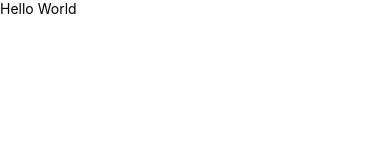
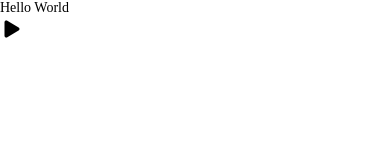
Before and after one commit to krishna-nayak/insta_clone, a React Native app: screen / in a window 390 px wide. Shown: the top 160 px of the page. Built offline with nearby package versions, Linux system fonts and the light colour scheme.

Commit message:
mission success ✅

```diff
--- a/App.js
+++ b/App.js
@@ -8,14 +8,15 @@
   Text,
   View,
 } from 'react-native';
-
+import Icon from 'react-native-vector-icons/Ionicons';
 const App = () => {
   return (
     <SafeAreaView>
       <StatusBar barStyle={'light-content'} />
       <ScrollView contentInsetAdjustmentBehavior="automatic">
         <View>
-          <Text>Hello World</Text>
+          <Text style={{fontFamily: 'Lobster-Regular'}}>Hello World</Text>
+          <Icon name="play" size={24} />
         </View>
       </ScrollView>
     </SafeAreaView>
```
